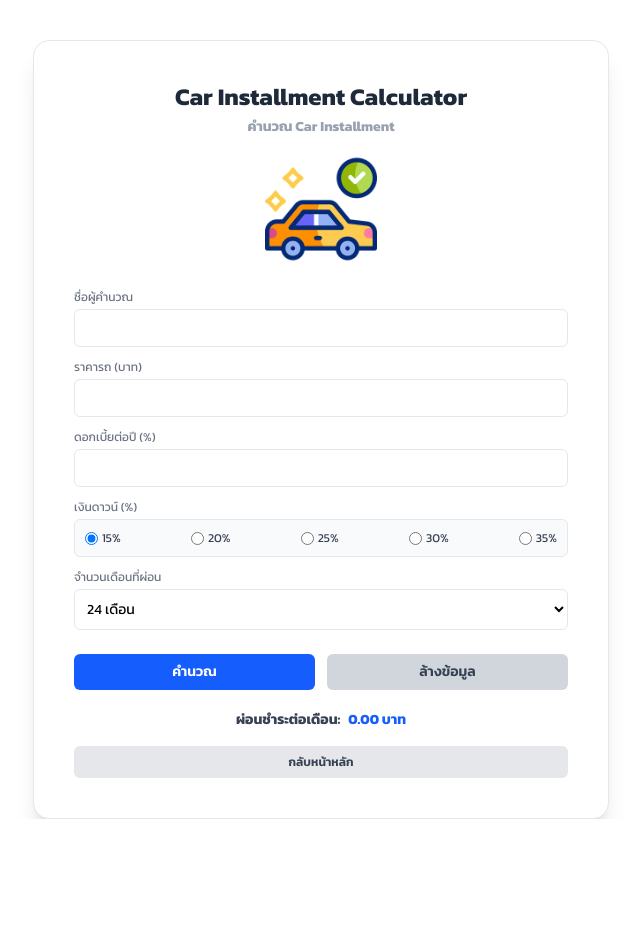
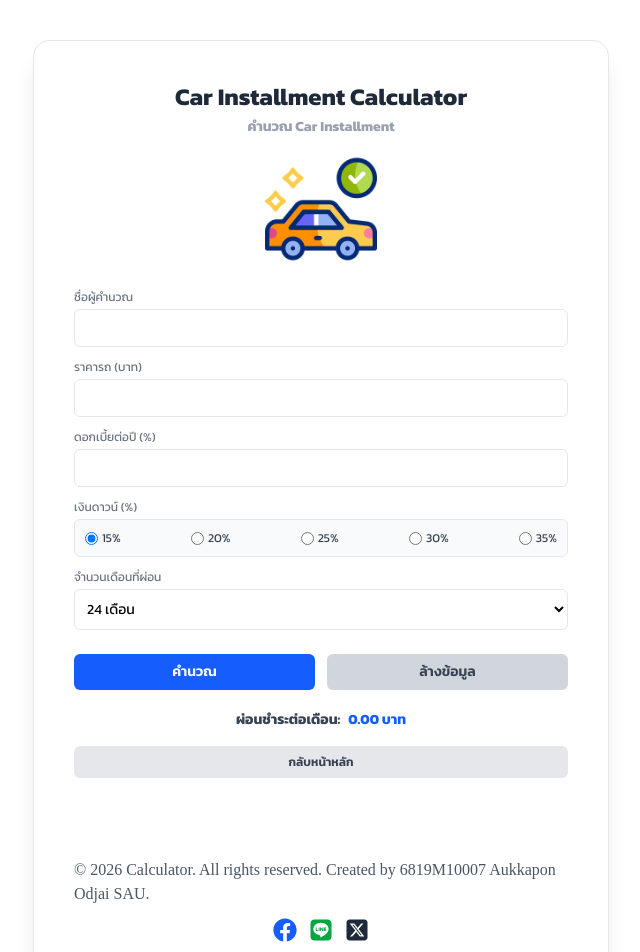
Before and after one commit to aukkapono-rgb/react-calculate-sau-app, a React (Vite) app: page /car in a window 1280 px wide. Shown: the top 952 px of the page, without its empty margins (319-959 px from the left). Before the commit the page ends 819 px from the top, so only its background shows below. Built offline with nearby package versions, Linux system fonts and the light colour scheme; a web font is replaced by a local one.

Commit message:
edit car2
Added Footer component to Car page.

```diff
--- a/src/pages/Car.jsx
+++ b/src/pages/Car.jsx
@@ -1,6 +1,7 @@
 import { useState } from "react";
 import carImg from "../assets/car.png"; // เปลี่ยนเป็น path รูปภาพรถของคุณ
 import { Link } from "react-router"; // แนะนำให้ใช้ react-router-dom
+import Footer from "../components/Footer"; // นำเข้า Footer component
 
 export default function Car() {
   const [name, setName] = useState("");
@@ -154,6 +155,8 @@ export default function Car() {
         >
           กลับหน้าหลัก
         </Link>
+        {/* แสดงส่วน Footer */}
+        <Footer />
       </div>
     </>
   );
```
